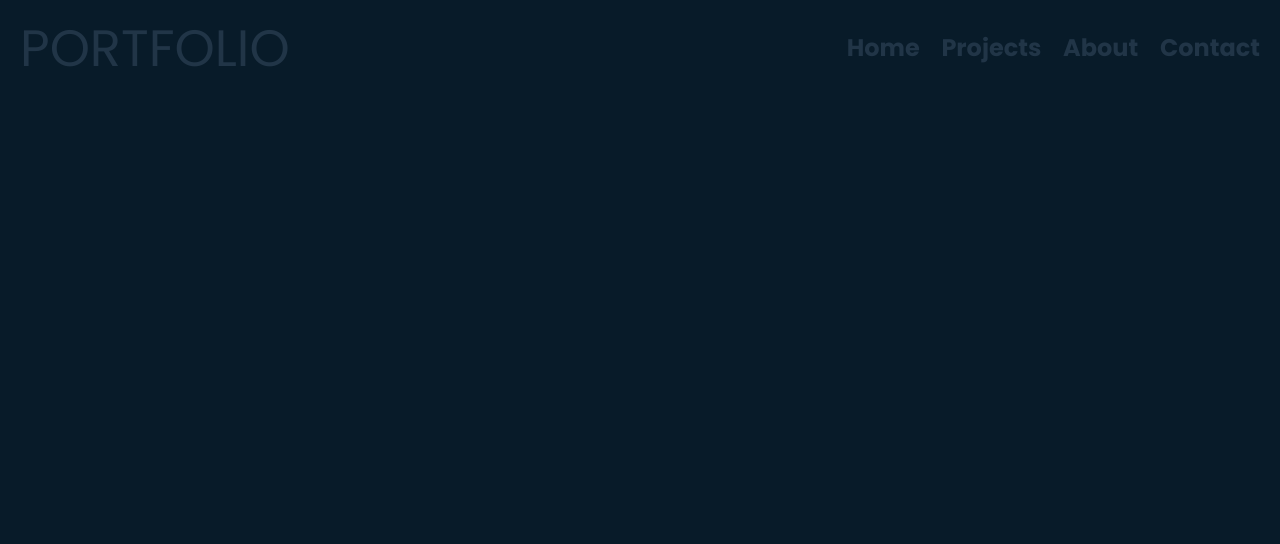
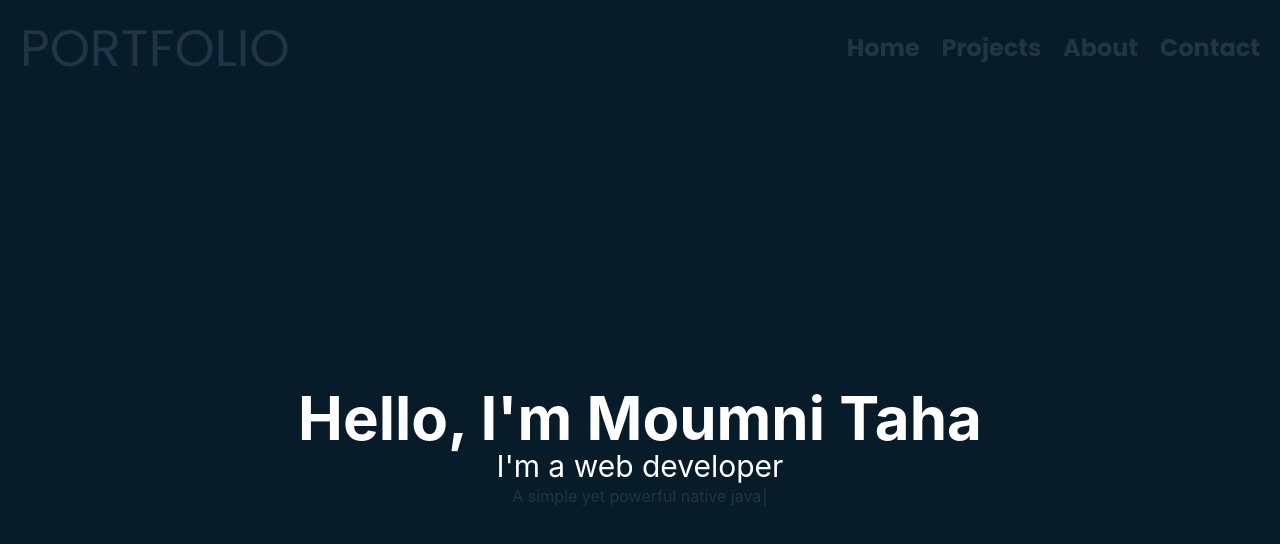
Before and after one commit to moumnitaha/my-portfolio, a React (Vite) app: page / in a window 1280 px wide. Shown: the top 544 px of the page. Built offline with nearby package versions, Linux system fonts and the light colour scheme.

Commit message:
add typewriter

```diff
--- a/package.json
+++ b/package.json
@@ -11,7 +11,8 @@
   },
   "dependencies": {
     "react": "^18.3.1",
-    "react-dom": "^18.3.1"
+    "react-dom": "^18.3.1",
+    "typewriter-effect": "^2.21.0"
   },
   "devDependencies": {
     "@types/react": "^18.3.3",
--- a/src/App.jsx
+++ b/src/App.jsx
@@ -1,21 +1,52 @@
-import { useState } from "react";
+import { useEffect, useRef, useState } from "react";
 import reactLogo from "./assets/react.svg";
+import Typewriter from "typewriter-effect/dist/core";
+
 import "./App.css";
 
-function App() {
+const App = () => {
+  let ref = useRef(null);
+  useEffect(() => {
+    const app = ref.current;
+    var typewriter = new Typewriter(app, {
+      loop: true,
+      delay: 75,
+    });
+
+    typewriter
+      .pauseFor(2500)
+      .typeString("A simple yet powerful native javascript")
+      .pauseFor(300)
+      .deleteChars(10)
+      .typeString(
+        "<strong>JS</strong> plugin for a cool typewriter effect and "
+      )
+      .typeString(
+        '<strong>only <span style="color: #27ae60;">5kb</span> Gzipped!</strong>'
+      )
+      .pauseFor(1000)
+      .start();
+  }, []);
   return (
-    <main className="w-full h-svh bg-[#081b29]">
-      <navbar className="w-full h-24 bg-[#081b29] flex flex-row items-center p-5 justify-between font-poppins">
+    <main className="w-full h-svh bg-gray-950 flex flex-col">
+      <div className="w-full h-24 bg-[#081b29] flex flex-row items-center p-5 justify-between font-poppins">
         <h1>PORTFOLIO</h1>
-        <section className="flex flex-row items-center w-1/3 justify-between font-extrabold text-2xl">
-          <div>Home</div>
+        <section className="flex flex-row items-center w-1/3 justify-between font-bold text-2xl">
+          <div className="font-bold">Home</div>
           <div>Projects</div>
           <div>About</div>
           <div>Contact</div>
         </section>
-      </navbar>
+      </div>
+      <div className="w-full flex-1 bg-[#081b29] flex flex-col items-center justify-center">
+        <h1 className="text-6xl text-white font-bold ">
+          Hello, I{"'"}m Moumni Taha
+        </h1>
+        <p className="text-white text-3xl">I{"'"}m a web developer</p>
+        <div ref={ref}></div>
+      </div>
     </main>
   );
-}
+};
 
 export default App;
```
Also changed, not shown: 1 other file (tests, documents, lock files or other folders).
